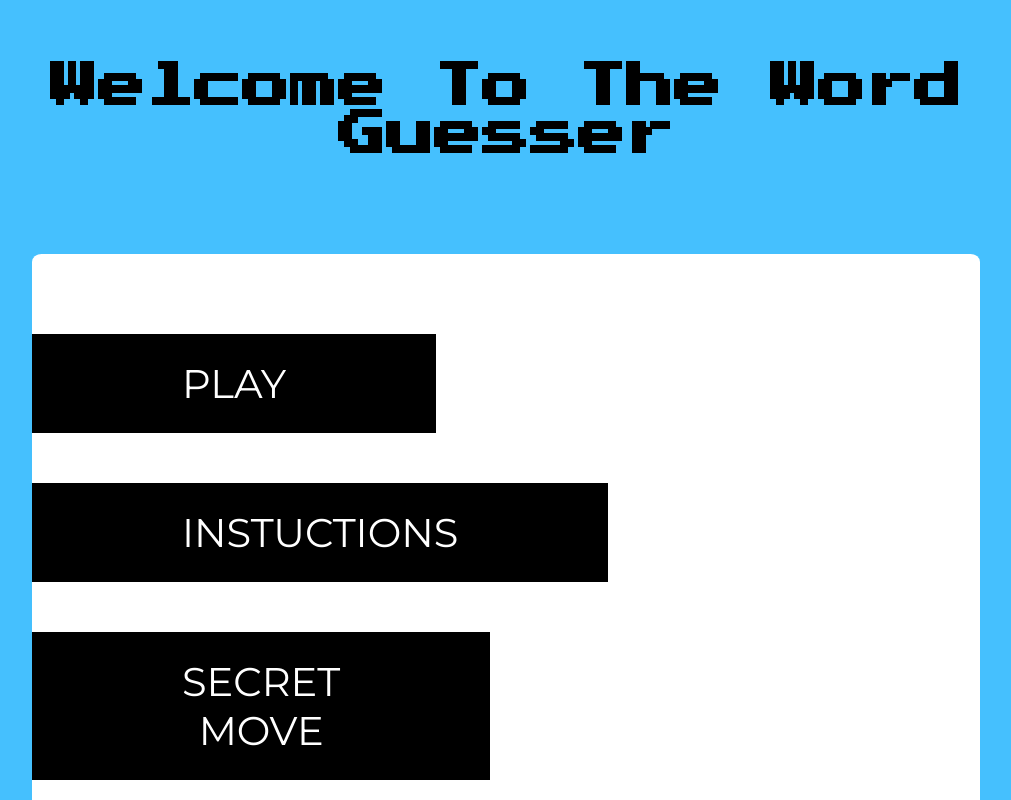
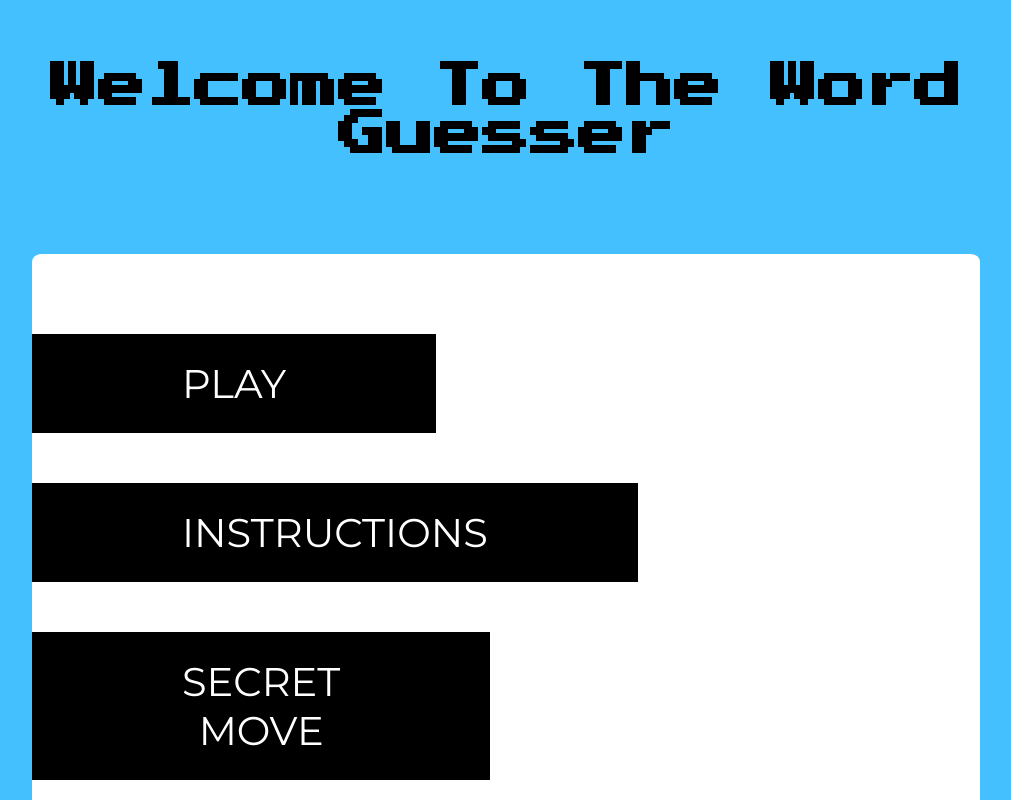
Before and after one commit to MatttTang/React-Word-Guesser, a React (Create React App) app: page / in a window 1280 px wide. Shown: the top 800 px of the page, without its empty margins (134-1145 px from the left). Built offline with nearby package versions, Linux system fonts and the light colour scheme.

Commit message:
Instructions mispelled on menu

```diff
--- a/src/App.js
+++ b/src/App.js
@@ -21,7 +21,7 @@ function App(){
           <div id="mainBody" className="mBody">
           <AnimatePresence exitBeforeEnter>
               <Switch location={location} key={location.key}>
-                <Route exact path="/" component={Menu} />
+                <Route exact path="/" component={Menu}/>
                 <Route exact path="/Instructions" component={Instructions} />
                 <Route exact path="/Play" component={PlayArea} />
                 {/* <Route exact path="/End" component={EndGame} render={(props) => <EndGame {...props}/>} /> */}
--- a/src/Modules/Menu.js
+++ b/src/Modules/Menu.js
@@ -18,7 +18,7 @@ export default function Menu() {
                 </Link>
                 <Link to="/Instructions">
                     <button className="mainButtons">
-                        Instuctions
+                        Instructions
                     </button>
                 </Link>
                 <Link to="/Secret">
```
